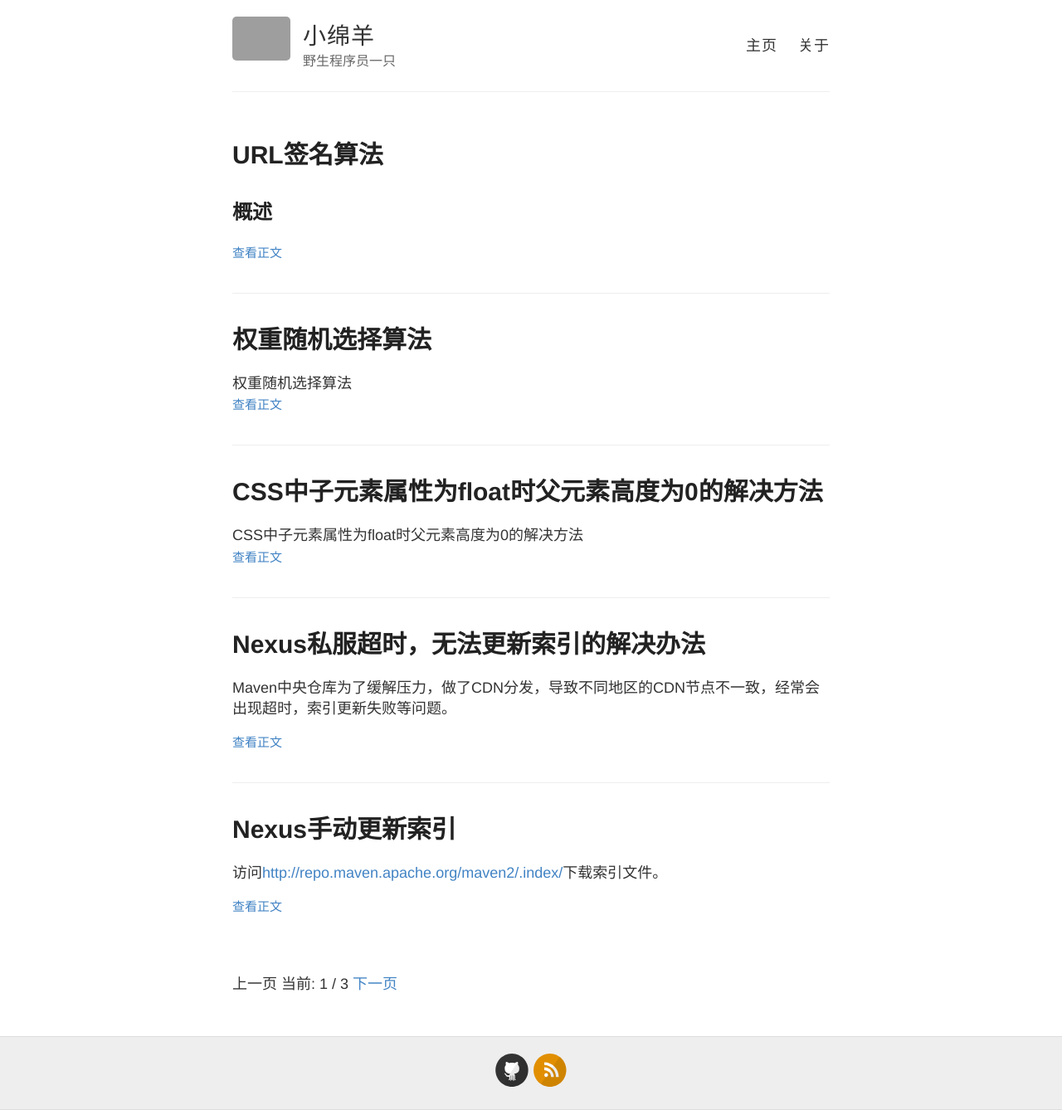
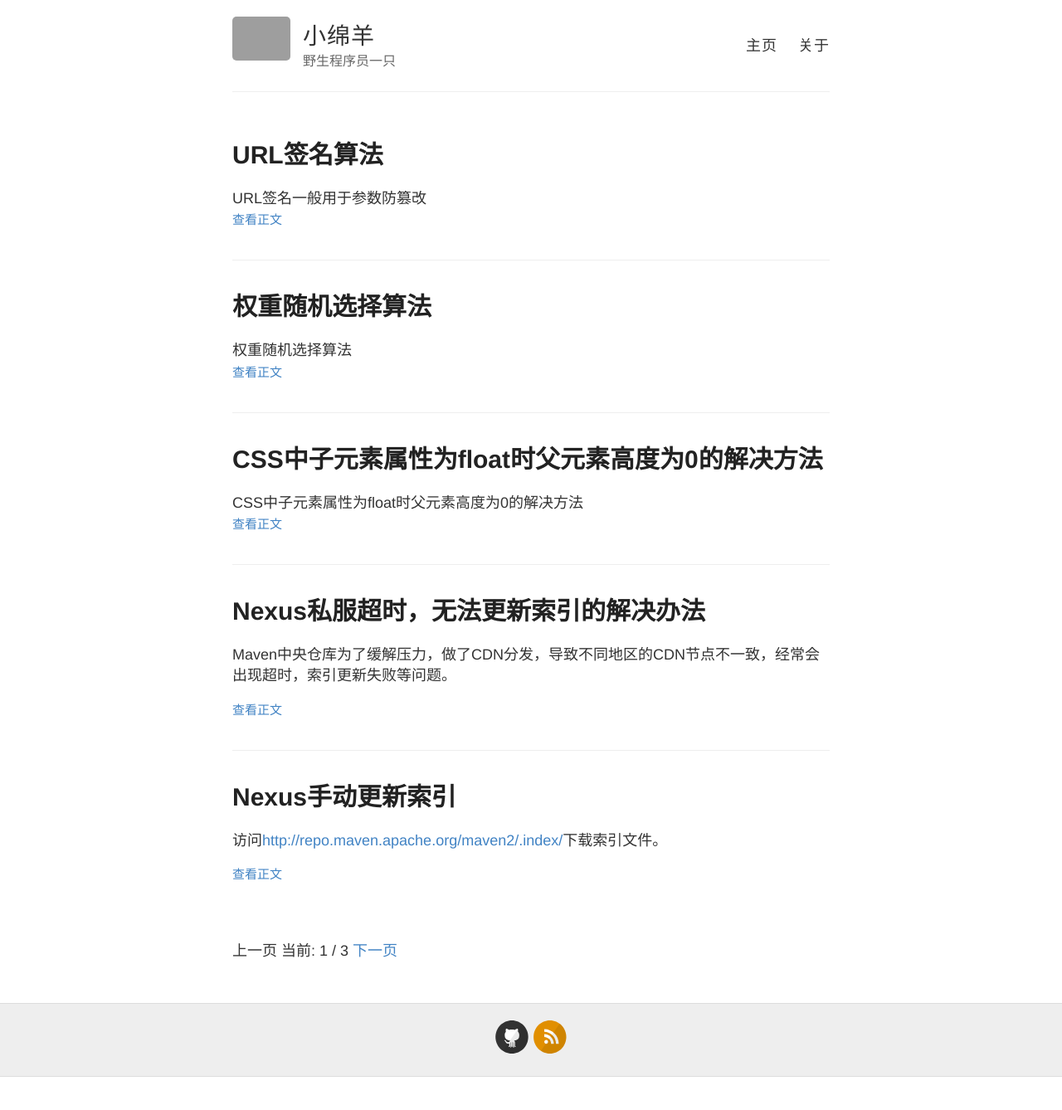
Before and after one commit to mingyangxiao/blog, a Jekyll site: the page built from index.html, in a window 1280 px wide. Shown: the whole page at 83% size. Built offline with Jekyll 4.4.1, drawn with Linux system fonts in a browser that asks for light colours; the list of posts is cut into pages by our own code; after the commit the page ends 1298 px from its top, so only the background shows below that; grey boxes are pictures that could not be loaded.

Commit message:
URL签名算法添加简介

```diff
--- a/_posts/2016-04-26-url-sign.md
+++ b/_posts/2016-04-26-url-sign.md
@@ -1,6 +1,7 @@
 ---
 layout: post
 title: URL签名算法
+excerpt: URL签名一般用于参数防篡改
 ---
 
 ## 概述
```
